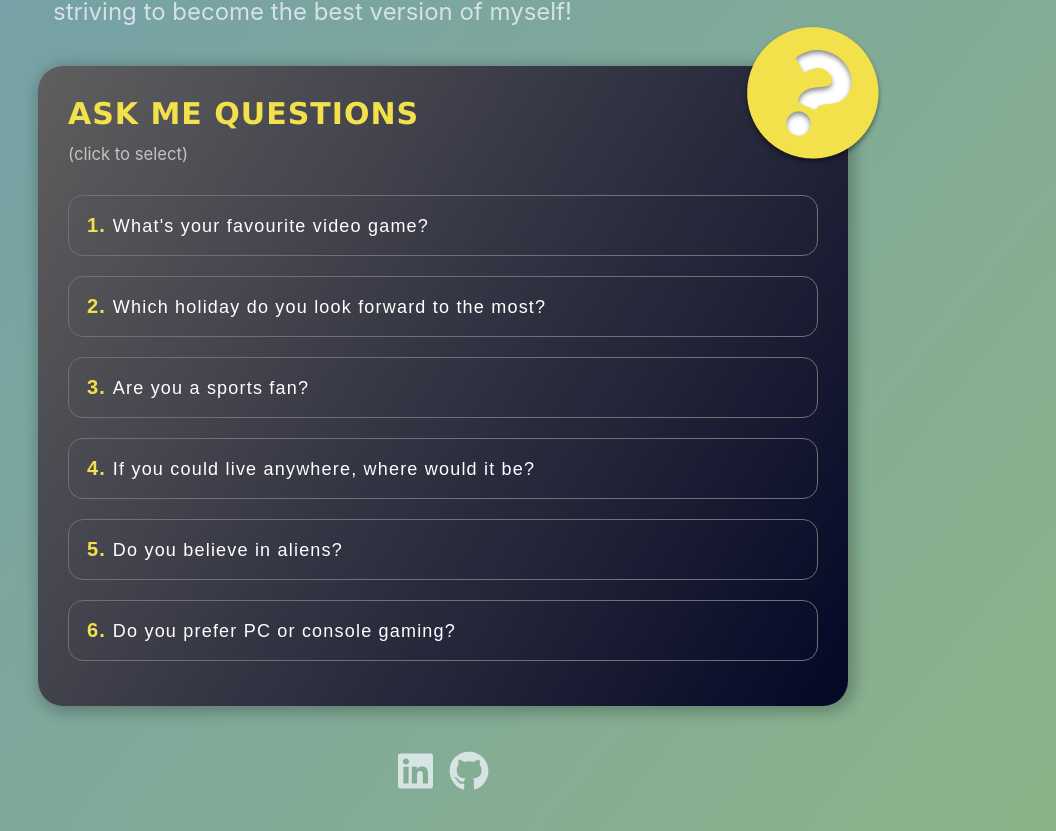
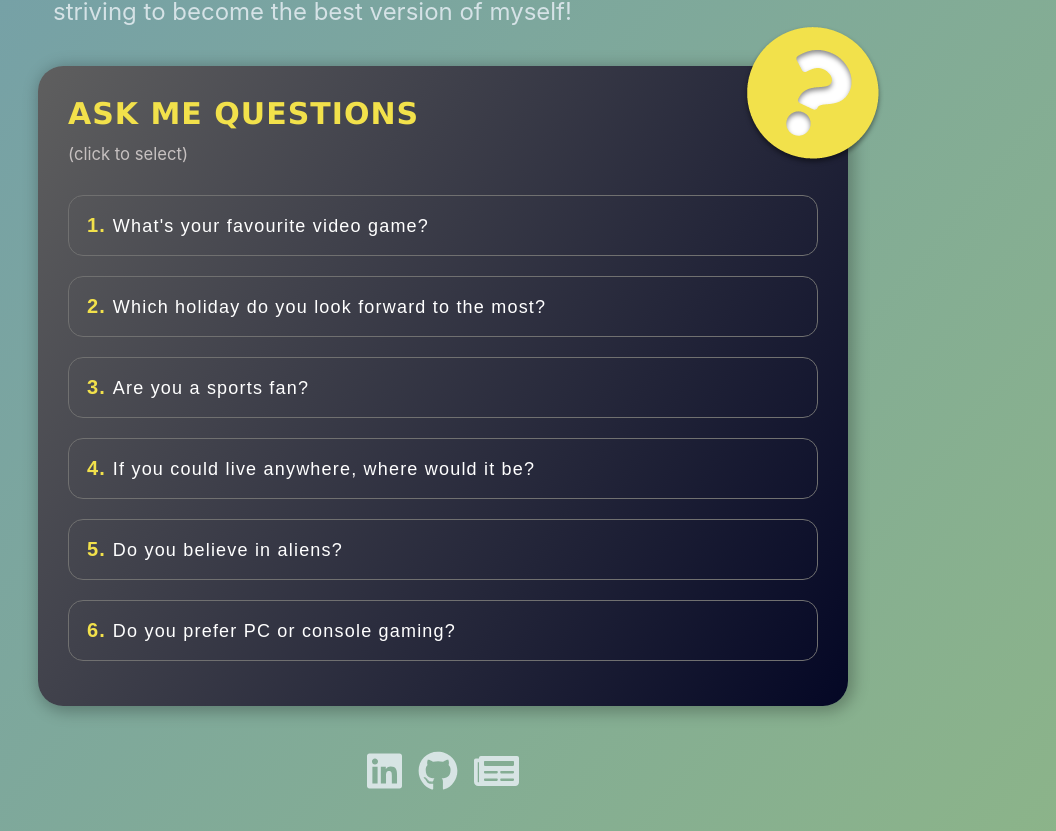
Before and after one commit to sok213/new-portolfio, a React (Create React App) app: page / in a window 1280 px wide. Shown: the part 563-1394 px from the top of the page, without its empty margins (197-1253 px from the left). Built offline with nearby package versions, Linux system fonts and the light colour scheme.

Commit message:
Add new links to footer

```diff
--- a/src/Comps/Footer/Footer.js
+++ b/src/Comps/Footer/Footer.js
@@ -2,6 +2,7 @@ import React, { Component } from 'react';
 import s from './Footer.module.scss';
 import { FontAwesomeIcon } from '@fortawesome/react-fontawesome';
 import { faGithub, faLinkedin, faFacebookSquare } from '@fortawesome/free-brands-svg-icons';
+import { faNewspaper } from '@fortawesome/free-solid-svg-icons';
 
 export default function Footer() {
 
@@ -17,7 +18,7 @@ export default function Footer() {
         />
       </a>
       <a
-        href="https://github.com/sok213"
+        href="https://github.com/sok213/new-portolfio"
         target="_blank"
       >
         <FontAwesomeIcon
@@ -25,15 +26,15 @@ export default function Footer() {
           className={s.link}
         />
       </a>
-      {/* <a
-        href="https://www.youtube.com/watch?v=dQw4w9WgXcQ"
+      <a
+        href="https://blog.paralect.com/post/3-ux-design-trends-are-hurting-your-online-business"
         target="_blank"
       >
         <FontAwesomeIcon
-          icon={faFacebookSquare}
+          icon={faNewspaper}
           className={s.link}
         />
-      </a> */}
+      </a>
     </div>
   );
 }
```
